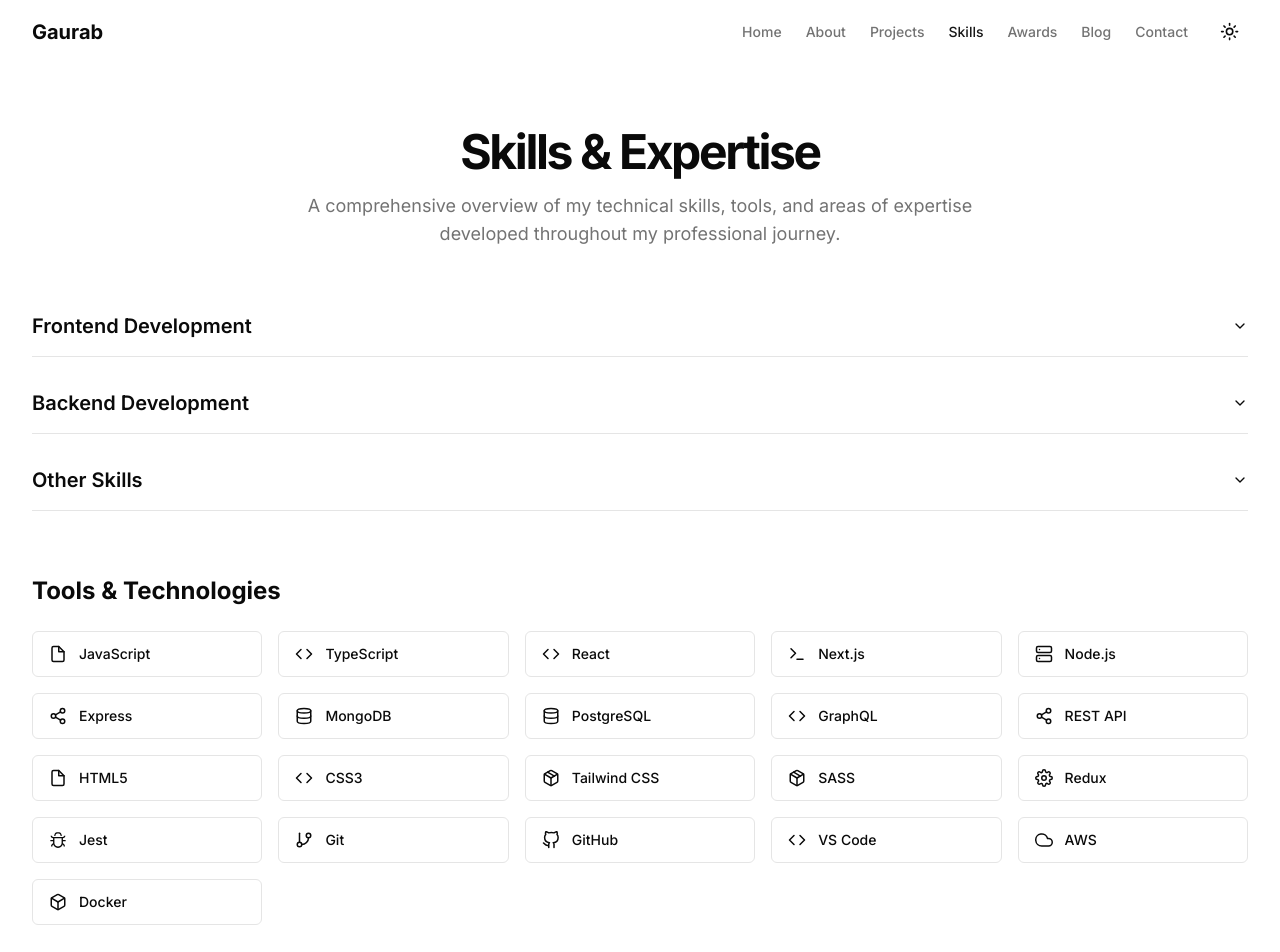
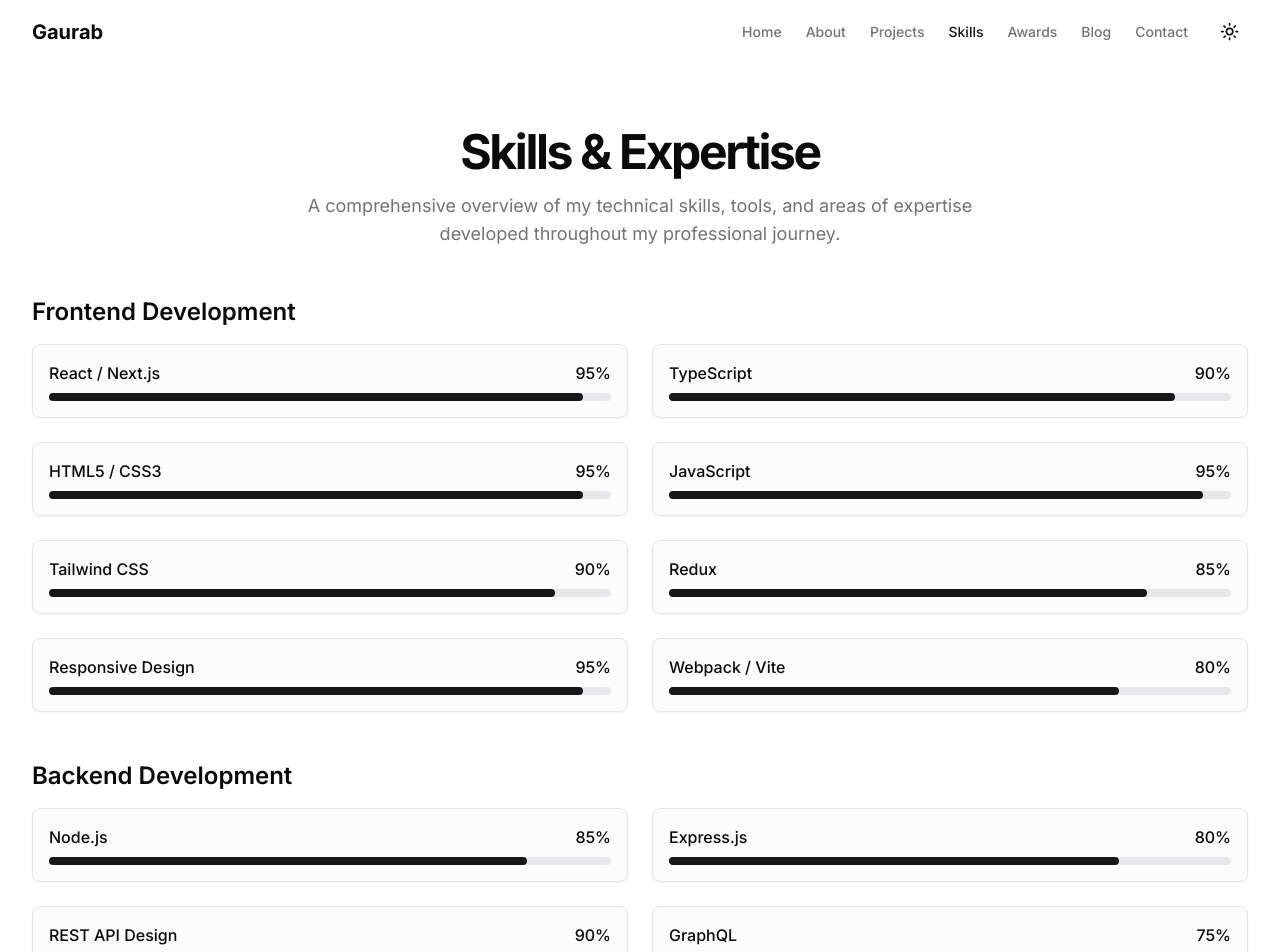
Before and after one commit to grbpdl/portfolio-gaurab, a Next.js app: page /skills in a window 1280 px wide. Shown: the top 952 px of the page. Built offline with nearby package versions, Linux system fonts and the light colour scheme.

Commit message:
git-push

```diff
--- a/app/skills/page.tsx
+++ b/app/skills/page.tsx
@@ -1,79 +1,12 @@
-"use client";
-
 import { Metadata } from "next";
-import { Progress } from "@/components/ui/progress";
-import {
-  Accordion,
-  AccordionContent,
-  AccordionItem,
-  AccordionTrigger,
-} from "@/components/ui/accordion";
-import { Card, CardContent, CardHeader, CardTitle } from "@/components/ui/card";
-
-import {
-  FiFile,
-  FiCode,
-  FiTerminal,
-  FiServer,
-  FiShare2,
-  FiDatabase,
-  FiPackage,
-  FiSettings,
-  FiGitBranch,
-  FiGithub,
-  FiCloud,
-  FiBox,
-} from "react-icons/fi";
-import { AiOutlineBug } from "react-icons/ai";
 
 export const metadata: Metadata = {
   title: "Skills | Gaurab Paudyal",
   description: "Explore my technical skills, tools, and areas of expertise",
 };
 
-interface Tool {
-  name: string;
-  icon: React.ReactElement;
-}
-
-const tools: Tool[] = [
-  { name: "JavaScript", icon: <FiFile size={18} /> },
-  { name: "TypeScript", icon: <FiCode size={18} /> },
-  { name: "React", icon: <FiCode size={18} /> },
-  { name: "Next.js", icon: <FiTerminal size={18} /> },
-  { name: "Node.js", icon: <FiServer size={18} /> },
-  { name: "Express", icon: <FiShare2 size={18} /> },
-  { name: "MongoDB", icon: <FiDatabase size={18} /> },
-  { name: "PostgreSQL", icon: <FiDatabase size={18} /> },
-  { name: "GraphQL", icon: <FiCode size={18} /> },
-  { name: "REST API", icon: <FiShare2 size={18} /> },
-  { name: "HTML5", icon: <FiFile size={18} /> },
-  { name: "CSS3", icon: <FiCode size={18} /> },
-  { name: "Tailwind CSS", icon: <FiPackage size={18} /> },
-  { name: "SASS", icon: <FiPackage size={18} /> },
-  { name: "Redux", icon: <FiSettings size={18} /> },
-  { name: "Jest", icon: <AiOutlineBug size={18} /> },
-  { name: "Git", icon: <FiGitBranch size={18} /> },
-  { name: "GitHub", icon: <FiGithub size={18} /> },
-  { name: "VS Code", icon: <FiCode size={18} /> },
-  { name: "AWS", icon: <FiCloud size={18} /> },
-  { name: "Docker", icon: <FiBox size={18} /> },
-];
-
-interface Skill {
-  name: string;
-  proficiency: number;
-}
-
-interface SkillCategory {
-  id: string;
-  title: string;
-  skills: Skill[];
-}
-
-const skillCategories: SkillCategory[] = [
+const skillCategories = [
   {
-    id: "frontend",
     title: "Frontend Development",
     skills: [
       { name: "React / Next.js", proficiency: 95 },
@@ -87,7 +20,6 @@
     ],
   },
   {
-    id: "backend",
     title: "Backend Development",
     skills: [
       { name: "Node.js", proficiency: 85 },
@@ -101,7 +33,6 @@
     ],
   },
   {
-    id: "other",
     title: "Other Skills",
     skills: [
       { name: "Git / GitHub", proficiency: 90 },
@@ -114,6 +45,30 @@
       { name: "Project Management", proficiency: 85 },
     ],
   },
+];
+
+const tools = [
+  "JavaScript",
+  "TypeScript",
+  "React",
+  "Next.js",
+  "Node.js",
+  "Express",
+  "MongoDB",
+  "PostgreSQL",
+  "GraphQL",
+  "REST API",
+  "HTML5",
+  "CSS3",
+  "Tailwind CSS",
+  "SASS",
+  "Redux",
+  "Jest",
+  "Git",
+  "GitHub",
+  "VS Code",
+  "AWS",
+  "Docker",
 ];
 
 export default function SkillsPage() {
@@ -131,44 +86,43 @@
         </div>
       </div>
 
-      <div className="container px-4 sm:px-6 lg:px-8">
-        <Accordion type="multiple" className="w-full space-y-4">
-          {skillCategories.map((category) => (
-            <AccordionItem key={category.id} value={category.id}>
-              <AccordionTrigger className="text-xl font-semibold">
-                {category.title}
-              </AccordionTrigger>
-              <AccordionContent className="grid grid-cols-1 md:grid-cols-2 gap-6 mt-4">
-                {category.skills.map((skill, idx) => (
-                  <Card key={idx}>
-                    <CardHeader className="pb-2">
-                      <div className="flex justify-between items-center">
-                        <CardTitle className="text-lg">{skill.name}</CardTitle>
-                        <span className="text-sm text-muted-foreground">
-                          {skill.proficiency}%
-                        </span>
-                      </div>
-                    </CardHeader>
-                    <CardContent>
-                      <Progress value={skill.proficiency} className="h-2" />
-                    </CardContent>
-                  </Card>
-                ))}
-              </AccordionContent>
-            </AccordionItem>
-          ))}
-        </Accordion>
+      {/* Skill Categories */}
+      <div className="container px-4 sm:px-6 lg:px-8 space-y-12">
+        {skillCategories.map((category, idx) => (
+          <div key={idx}>
+            <h2 className="text-2xl font-semibold mb-4">{category.title}</h2>
+            <div className="grid grid-cols-1 md:grid-cols-2 gap-6">
+              {category.skills.map((skill, i) => (
+                <div
+                  key={i}
+                  className="border rounded-lg p-4 shadow-sm bg-muted/30"
+                >
+                  <div className="flex justify-between mb-2 font-medium">
+                    <span>{skill.name}</span>
+                    <span>{skill.proficiency}%</span>
+                  </div>
+                  <div className="w-full h-2 bg-gray-200 rounded-full">
+                    <div
+                      className="h-full bg-primary rounded-full"
+                      style={{ width: `${skill.proficiency}%` }}
+                    />
+                  </div>
+                </div>
+              ))}
+            </div>
+          </div>
+        ))}
 
-        <div className="mt-16">
-          <h2 className="text-2xl font-bold mb-6">Tools & Technologies</h2>
-          <div className="grid grid-cols-2 sm:grid-cols-3 md:grid-cols-4 lg:grid-cols-5 gap-4">
-            {tools.map((tool, idx) => (
+        {/* Tools */}
+        <div>
+          <h2 className="text-2xl font-semibold mb-4">Tools & Technologies</h2>
+          <div className="grid grid-cols-2 sm:grid-cols-3 md:grid-cols-4 lg:grid-cols-5 gap-3">
+            {tools.map((tool, i) => (
               <div
-                key={idx}
-                className="flex items-center gap-3 border rounded-md px-4 py-3 text-sm font-medium hover:bg-accent hover:text-accent-foreground transition-colors"
+                key={i}
+                className="text-sm font-medium px-4 py-2 rounded border hover:bg-accent hover:text-accent-foreground transition-colors"
               >
-                {tool.icon}
-                {tool.name}
+                {tool}
               </div>
             ))}
           </div>
```
